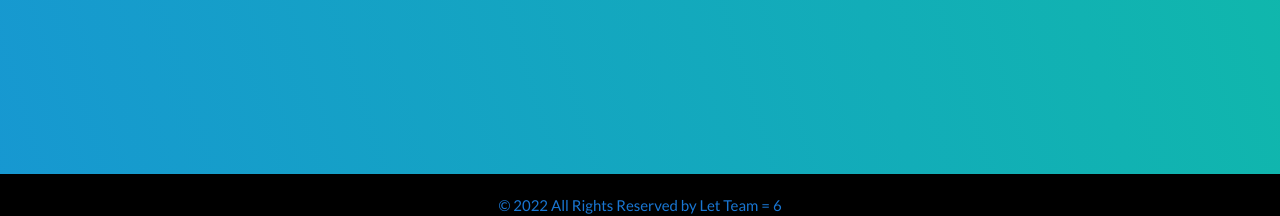
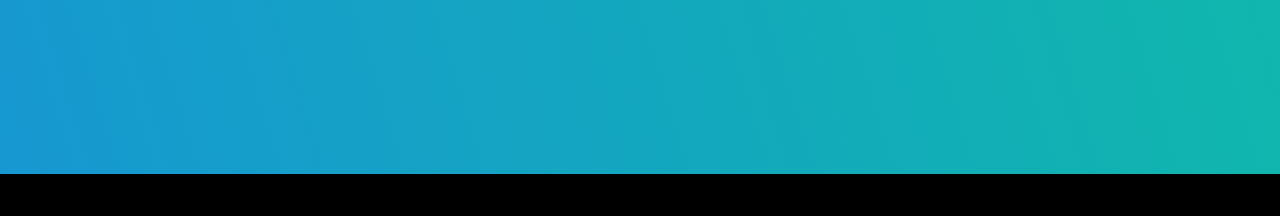
Before and after one commit to Brosari0/showtube, a Django app: page /accounts/login/ in a window 1280 px wide. Shown: the part 584-800 px from the top of the page. Run offline with Django 4.2, Linux system fonts and the light colour scheme.

Commit message:
add even more more css

```diff
--- a/main_app/static/style.css
+++ b/main_app/static/style.css
@@ -1,7 +1,7 @@
 * {
     /* height: 100vh; */
     font-family: 'Lato', sans-serif;
-    color: #1976d2;
+    color: black;
 }
 
 nav {
--- a/main_app/templates/registration/login.html
+++ b/main_app/templates/registration/login.html
@@ -7,7 +7,7 @@
   {% csrf_token %}
   {{ form.as_p }}
   <input type="hidden" name="next" value="{{ next }}">
-  <button type="submit" class="btn">Log In</button>
+  <button type="submit"  class="btn">Log In</button>
 </form>
 
 {% endblock %}
--- a/showtube/settings.py
+++ b/showtube/settings.py
@@ -120,7 +120,7 @@ USE_TZ = True
 # https://docs.djangoproject.com/en/4.1/howto/static-files/
 
 STATIC_URL = 'static/'
-LOGIN_REDIRECT_URL = '/'
+LOGIN_REDIRECT_URL = 'index'
 LOGOUT_REDIRECT_URL = '/'
 
 # Default primary key field type
```
